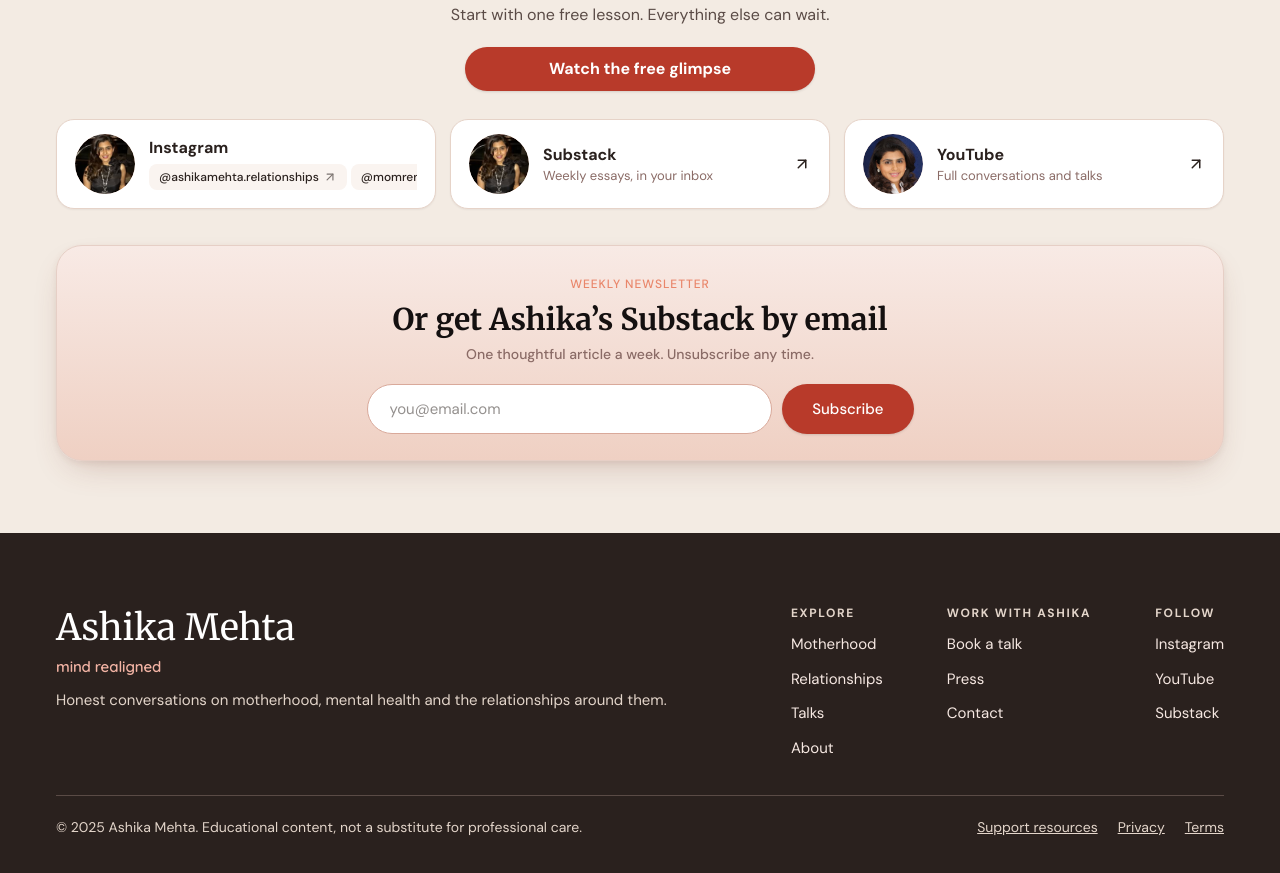
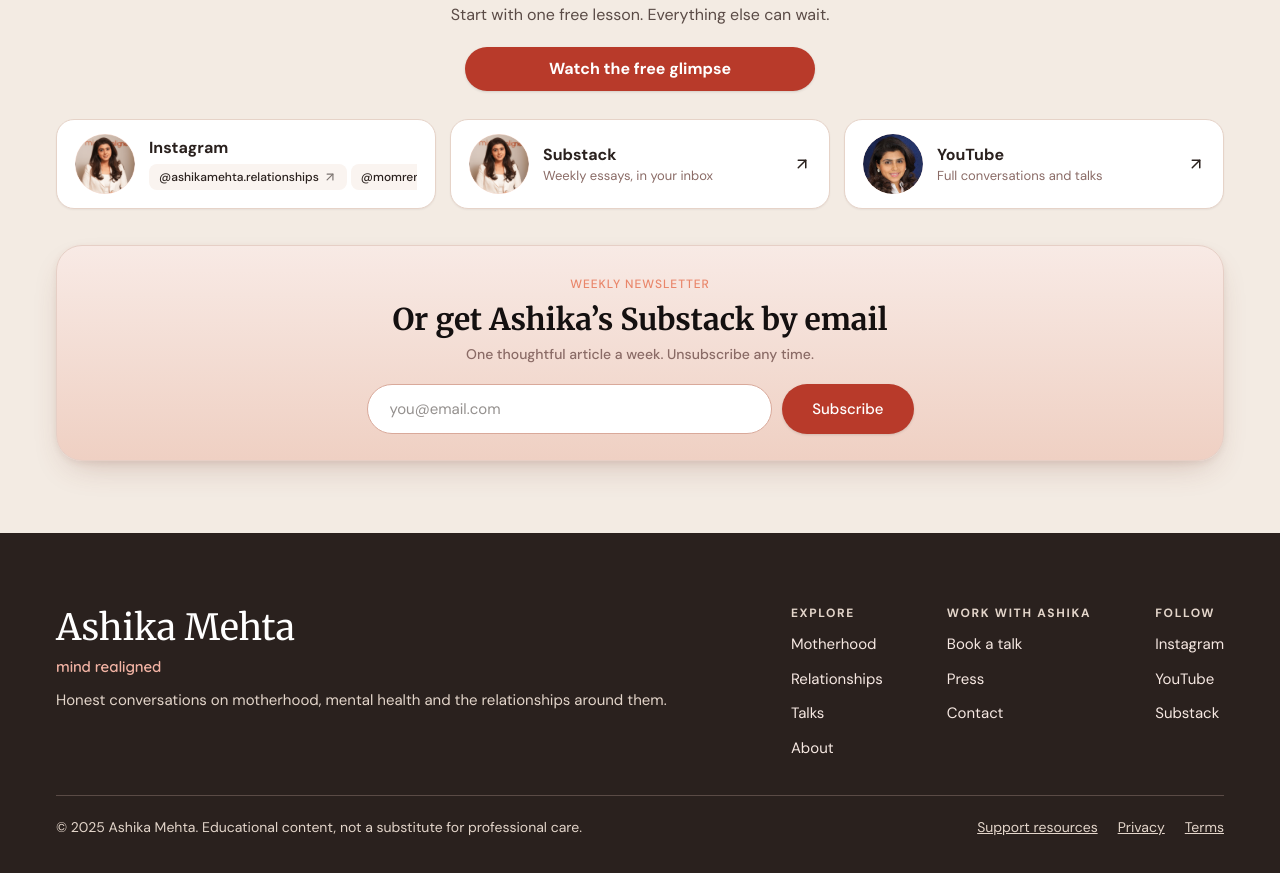
Before and after one commit to rohanshinde1702/mind-realigned, a Next.js app: page / in a window 1280 px wide. Shown: the part 5000-5873 px from the top of the page. Built offline with nearby package versions, Linux system fonts and the light colour scheme.

Commit message:
Images added

```diff
--- a/src/constants/images.js
+++ b/src/constants/images.js
@@ -29,7 +29,7 @@ export const IMAGES = {
     badgeGoogle: '/images/testimonials/badge-google.webp',
   },
   social: {
-    instaProfilePic: '/images/social/Insta-profile-pic.jpg',
+    instaProfilePic: '/images/social/ashika-1.png',
     instaProfile: '/images/social/Insta-profile.jpg',
     ytProfile: '/images/social/YT-profile.jpg',
     youtubeProfilePic: '/images/social/youtube-profile-pic.jpg',
```
